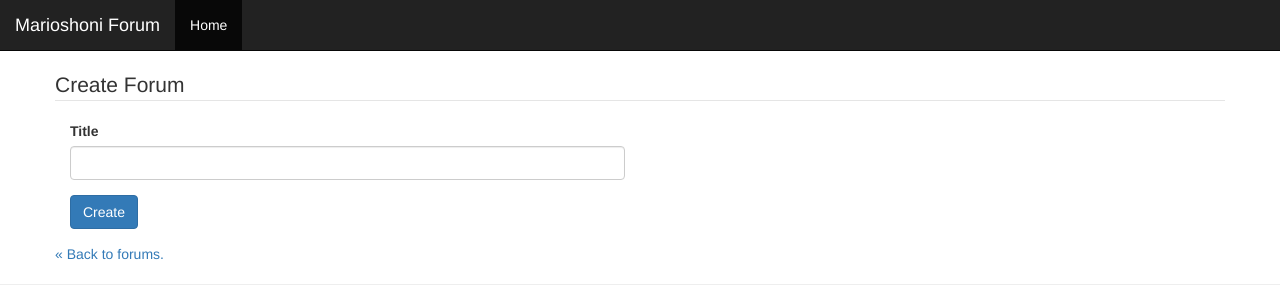
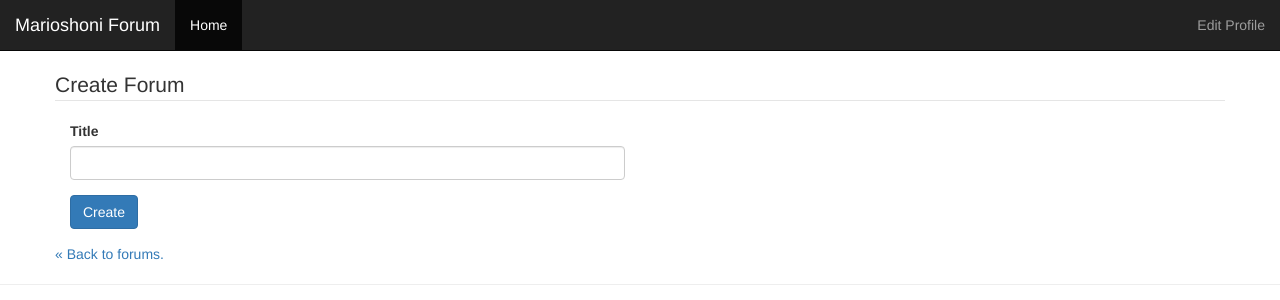
Before and after one commit to Waiyaki/django-by-example-forum, a Django app: page /forum/create_forum/ in a window 1280 px wide. Shown: the top 300 px of the page. Run offline with Django 3.2, Linux system fonts and the light colour scheme; the visitor is signed in with stand-in values (Sample User, id 1); some libraries are stand-ins or nearby versions.

Commit message:
Setting up user profiles.

```diff
--- a/forum/templates/forum/add_post.html
+++ b/forum/templates/forum/add_post.html
@@ -42,6 +42,6 @@
         </div>
     </div>
     <div class="pull-left">
-        <a href="{% url 'forum:thread' pk=thread.pk %}">&laquo; Back to thread.</a>
+        <a href="{% url 'forum:thread' pk=thread.pk %}">&laquo; Back to topic.</a>
     </div>
 {% endblock content %}
--- a/forum/templates/forum/base.html
+++ b/forum/templates/forum/base.html
@@ -18,6 +18,11 @@
                     <a href="/forum/">Home</a>
                 </li>
             </ul>
+            {% if user.is_authenticated %}
+                <ul class="nav navbar-nav pull-right">
+                    <li><a href="{% url 'forum:edit_profile' %}">Edit Profile</a></li>
+                </ul>
+            {% endif %}
         </nav>
 
         <div class="container">
--- a/forum/urls.py
+++ b/forum/urls.py
@@ -9,4 +9,5 @@ urlpatterns = patterns('',
     url(r'^forum/add_thread/(?P<pk>\d+)/$', views.add_thread, name='add_thread'),
     url(r'^thread/add_post/(?P<pk>\d+)/$', views.add_post, name='add_post'),
     url(r'^create_forum/$', views.create_forum, name='create_forum'),
+    url(r'^accounts/edit_profile/$', views.edit_profile, name='edit_profile'),
 )
--- a/forum/views.py
+++ b/forum/views.py
@@ -114,3 +114,8 @@ def create_forum(request):
     else:
         form = ForumForm()
     return render(request, 'forum/create_forum.html', {'form': form})
+
+
+@login_required
+def edit_profile(request):
+    return HttpResponse("<h1>Work in progress...</h1>")
```
Also changed, not shown: 1 other file.
